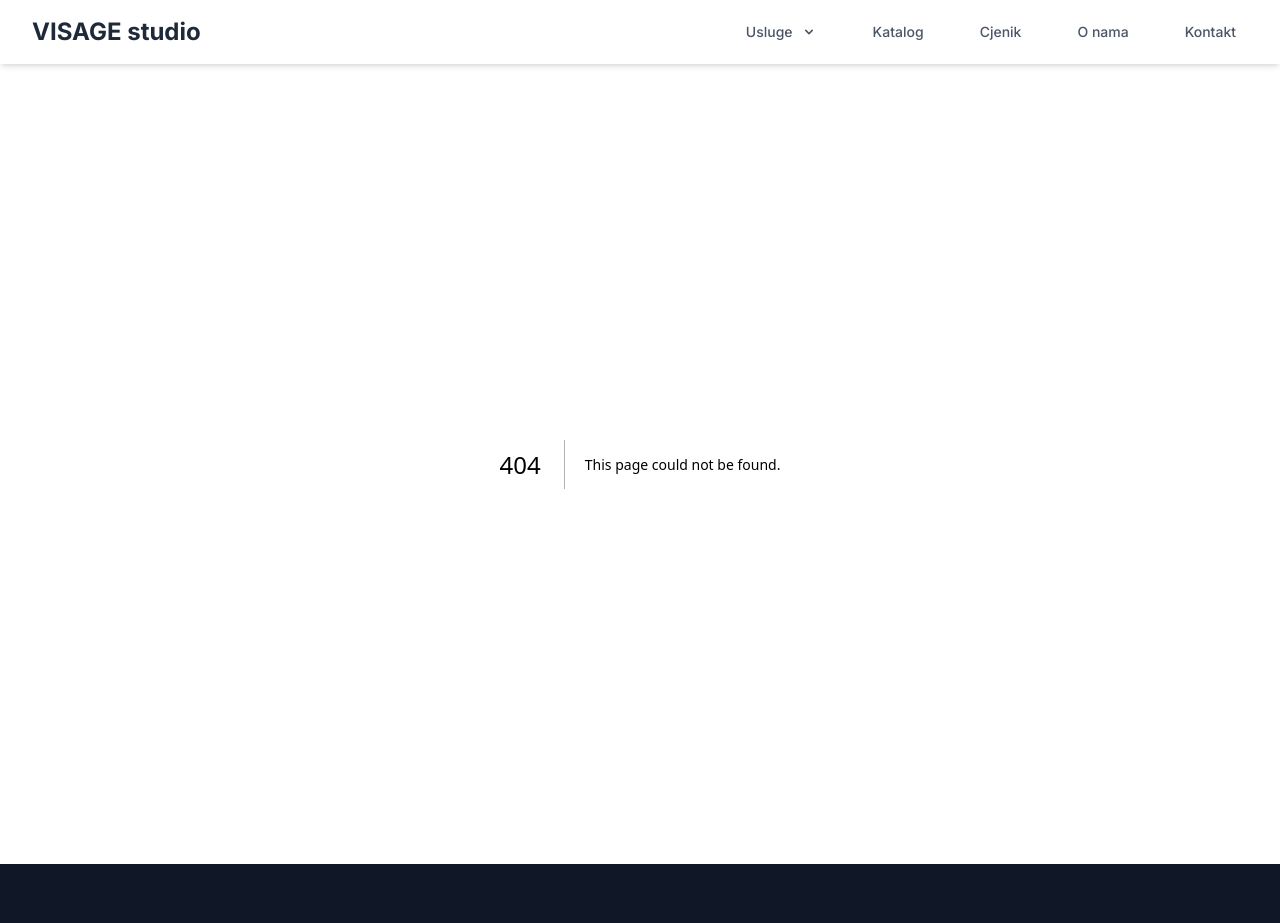
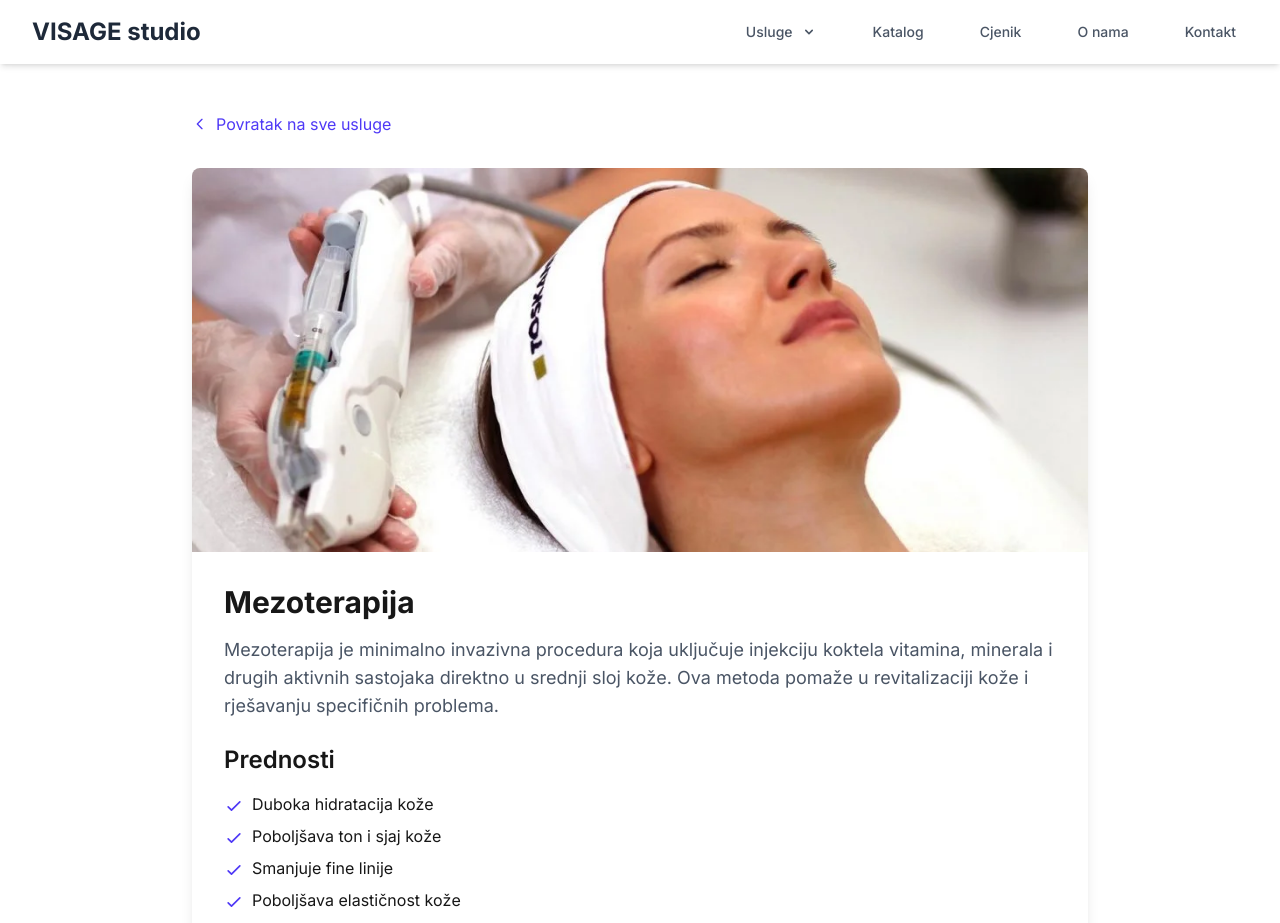
Before and after one commit to SerticBruno/visage-react, a Next.js app: page /usluge/mezoterapija in a window 1280 px wide. Before the commit this address had no page. Shown: the top 923 px of the page. Built offline with nearby package versions, Linux system fonts and the light colour scheme.

Commit message:
services

```diff
--- /dev/null
+++ b/src/app/usluge/[pageName]/page.tsx
@@ -0,0 +1,128 @@
+import React from 'react';
+import Image from 'next/image';
+import Link from 'next/link';
+import { Metadata } from 'next';
+
+const services = {
+  'kemijski-piling': {
+    title: 'Kemijski Piling',
+    description: 'Profesionalni kemijski piling za obnavljanje kože',
+    longDescription: 'Kemijski piling je napredna estetska procedura koja koristi kemijske spojeve za uklanjanje mrtvih stanica s površine kože. Ova metoda potiče regeneraciju kože, poboljšava ton i teksturu, te pomaže u smanjenju bora i ožiljaka.',
+    benefits: [
+      'Poboljšava ton i teksturu kože',
+      'Smanjuje fine linije i bore',
+      'Uklanja mrtve stanice kože',
+      'Poboljšava apsorpciju proizvoda za njegu',
+      'Smanjuje ožiljke od akni'
+    ],
+    image: '/images/services/socialmedia_peelings_combined.webp',
+    metaDescription: 'Profesionalni kemijski piling u VISAGE studiju u Siska. Obnovite svoju kožu uz pomoć naprednih kemijskih pilinzi. Rezultati odmah vidljivi.',
+    metaKeywords: 'kemijski piling, piling lica, obnova kože, estetski studio Sisak, VISAGE studio'
+  },
+  'mezoterapija': {
+    title: 'Mezoterapija',
+    description: 'Napredna mezoterapija za revitalizaciju kože',
+    longDescription: 'Mezoterapija je minimalno invazivna procedura koja uključuje injekciju koktela vitamina, minerala i drugih aktivnih sastojaka direktno u srednji sloj kože. Ova metoda pomaže u revitalizaciji kože i rješavanju specifičnih problema.',
+    benefits: [
+      'Duboka hidratacija kože',
+      'Poboljšava ton i sjaj kože',
+      'Smanjuje fine linije',
+      'Poboljšava elastičnost kože',
+      'Potiče proizvodnju kolagena'
+    ],
+    image: '/images/services/Mesoterapia-transdermica-facial.webp',
+    metaDescription: 'Napredna mezoterapija u VISAGE studiju. Revitalizirajte svoju kožu uz pomoć injekcija vitamina i minerala. Vidljivi rezultati nakon prvog tretmana.',
+    metaKeywords: 'mezoterapija, injekcije vitamina, revitalizacija kože, estetski studio Sisak, VISAGE studio'
+  },
+  // Add other services here...
+};
+
+export async function generateMetadata({ params }: { params: { pageName: string } }): Promise<Metadata> {
+  const service = services[params.pageName as keyof typeof services];
+
+  if (!service) {
+    return {
+      title: 'Usluga nije pronađena | VISAGE studio',
+      description: 'Tražena usluga nije pronađena u našoj ponudi.',
+    };
+  }
+
+  return {
+    title: `${service.title} | VISAGE studio - Estetski studio Sisak`,
+    description: service.metaDescription,
+    keywords: service.metaKeywords,
+    openGraph: {
+      title: `${service.title} | VISAGE studio`,
+      description: service.metaDescription,
+      images: [service.image],
+    },
+  };
+}
+
+export default function ServicePage({ params }: { params: { pageName: string } }) {
+  const service = services[params.pageName as keyof typeof services];
+
+  if (!service) {
+    return (
+      <div className="container mx-auto px-4 py-12 text-center">
+        <h1 className="text-4xl font-bold mb-4">Usluga nije pronađena</h1>
+        <Link href="/usluge" className="text-indigo-600 hover:text-indigo-800">
+          Povratak na sve usluge
+        </Link>
+      </div>
+    );
+  }
+
+  return (
+    <div className="container mx-auto px-4 py-12">
+      <div className="max-w-4xl mx-auto">
+        <Link
+          href="/usluge"
+          className="inline-flex items-center text-indigo-600 hover:text-indigo-800 mb-8"
+        >
+          <svg className="w-4 h-4 mr-2" fill="none" stroke="currentColor" viewBox="0 0 24 24">
+            <path strokeLinecap="round" strokeLinejoin="round" strokeWidth={2} d="M15 19l-7-7 7-7" />
+          </svg>
+          Povratak na sve usluge
+        </Link>
+
+        <div className="bg-white rounded-lg shadow-lg overflow-hidden">
+          <div className="relative h-96">
+            <Image
+              src={service.image}
+              alt={service.title}
+              fill
+              className="object-cover"
+              priority
+            />
+          </div>
+          <div className="p-8">
+            <h1 className="text-3xl font-bold mb-4">{service.title}</h1>
+            <p className="text-gray-600 text-lg mb-6">{service.longDescription}</p>
+
+            <h2 className="text-2xl font-semibold mb-4">Prednosti</h2>
+            <ul className="space-y-2 mb-8">
+              {service.benefits.map((benefit, index) => (
+                <li key={index} className="flex items-start">
+                  <svg className="w-5 h-5 text-indigo-600 mr-2 mt-1" fill="none" stroke="currentColor" viewBox="0 0 24 24">
+                    <path strokeLinecap="round" strokeLinejoin="round" strokeWidth={2} d="M5 13l4 4L19 7" />
+                  </svg>
+                  {benefit}
+                </li>
+              ))}
+            </ul>
+
+            <div className="flex justify-center">
+              <Link
+                href="/kontakt"
+                className="inline-flex items-center px-6 py-3 border border-transparent text-base font-medium rounded-md text-white bg-indigo-600 hover:bg-indigo-700"
+              >
+                Zakažite termin
+              </Link>
+            </div>
+          </div>
+        </div>
+      </div>
+    </div>
+  );
+}
--- /dev/null
+++ b/src/app/usluge/[serviceId]/page.tsx
@@ -0,0 +1,101 @@
+import React from 'react';
+import Image from 'next/image';
+import Link from 'next/link';
+
+const services = {
+  'kemijski-piling': {
+    title: 'Kemijski Piling',
+    description: 'Profesionalni kemijski piling za obnavljanje kože',
+    longDescription: 'Kemijski piling je napredna estetska procedura koja koristi kemijske spojeve za uklanjanje mrtvih stanica s površine kože. Ova metoda potiče regeneraciju kože, poboljšava ton i teksturu, te pomaže u smanjenju bora i ožiljaka.',
+    benefits: [
+      'Poboljšava ton i teksturu kože',
+      'Smanjuje fine linije i bore',
+      'Uklanja mrtve stanice kože',
+      'Poboljšava apsorpciju proizvoda za njegu',
+      'Smanjuje ožiljke od akni'
+    ],
+    image: '/images/services/socialmedia_peelings_combined.webp'
+  },
+  'mezoterapija': {
+    title: 'Mezoterapija',
+    description: 'Napredna mezoterapija za revitalizaciju kože',
+    longDescription: 'Mezoterapija je minimalno invazivna procedura koja uključuje injekciju koktela vitamina, minerala i drugih aktivnih sastojaka direktno u srednji sloj kože. Ova metoda pomaže u revitalizaciji kože i rješavanju specifičnih problema.',
+    benefits: [
+      'Duboka hidratacija kože',
+      'Poboljšava ton i sjaj kože',
+      'Smanjuje fine linije',
+      'Poboljšava elastičnost kože',
+      'Potiče proizvodnju kolagena'
+    ],
+    image: '/images/services/Mesoterapia-transdermica-facial.webp'
+  },
+  // Add other services here...
+};
+
+export default function ServicePage({ params }: { params: { serviceId: string } }) {
+  const service = services[params.serviceId as keyof typeof services];
+
+  if (!service) {
+    return (
+      <div className="container mx-auto px-4 py-12 text-center">
+        <h1 className="text-4xl font-bold mb-4">Usluga nije pronađena</h1>
+        <Link href="/usluge" className="text-indigo-600 hover:text-indigo-800">
+          Povratak na sve usluge
+        </Link>
+      </div>
+    );
+  }
+
+  return (
+    <div className="container mx-auto px-4 py-12">
+      <div className="max-w-4xl mx-auto">
+        <Link
+          href="/usluge"
+          className="inline-flex items-center text-indigo-600 hover:text-indigo-800 mb-8"
+        >
+          <svg className="w-4 h-4 mr-2" fill="none" stroke="currentColor" viewBox="0 0 24 24">
+            <path strokeLinecap="round" strokeLinejoin="round" strokeWidth={2} d="M15 19l-7-7 7-7" />
+          </svg>
+          Povratak na sve usluge
+        </Link>
+
+        <div className="bg-white rounded-lg shadow-lg overflow-hidden">
+          <div className="relative h-96">
+            <Image
+              src={service.image}
+              alt={service.title}
+              fill
+              className="object-cover"
+              priority
+            />
+          </div>
+          <div className="p-8">
+            <h1 className="text-3xl font-bold mb-4">{service.title}</h1>
+            <p className="text-gray-600 text-lg mb-6">{service.longDescription}</p>
+
+            <h2 className="text-2xl font-semibold mb-4">Prednosti</h2>
+            <ul className="space-y-2 mb-8">
+              {service.benefits.map((benefit, index) => (
+                <li key={index} className="flex items-start">
+                  <svg className="w-5 h-5 text-indigo-600 mr-2 mt-1" fill="none" stroke="currentColor" viewBox="0 0 24 24">
+                    <path strokeLinecap="round" strokeLinejoin="round" strokeWidth={2} d="M5 13l4 4L19 7" />
+                  </svg>
+                  {benefit}
+                </li>
+              ))}
+            </ul>
+
+            <div className="flex justify-center">
+              <Link
+                href="/kontakt"
+                className="inline-flex items-center px-6 py-3 border border-transparent text-base font-medium rounded-md text-white bg-indigo-600 hover:bg-indigo-700"
+              >
+                Zakažite termin
+              </Link>
+            </div>
+          </div>
+        </div>
+      </div>
+    </div>
+  );
+}
--- a/src/app/usluge/page.tsx
+++ b/src/app/usluge/page.tsx
@@ -1,57 +1,58 @@
 import React from 'react';
 import Image from 'next/image';
+import Link from 'next/link';
 
 const services = [
   {
-    id: 'kemijski-piling',
+    pageName: 'kemijski-piling',
     title: 'Kemijski Piling',
     description: 'Profesionalni kemijski piling za obnavljanje kože',
     image: '/images/services/socialmedia_peelings_combined.webp'
   },
   {
-    id: 'mezoterapija',
+    pageName: 'mezoterapija',
     title: 'Mezoterapija',
     description: 'Napredna mezoterapija za revitalizaciju kože',
     image: '/images/services/Mesoterapia-transdermica-facial.webp'
   },
   {
-    id: 'prp',
+    pageName: 'prp',
     title: 'PRP',
     description: 'PRP terapija za poticanje prirodne regeneracije',
     image: '/images/services/MYV_selfie_details.webp'
   },
   {
-    id: 'skin-boosteri',
+    pageName: 'skin-boosteri',
     title: 'Skin Boosteri',
     description: 'Napredni skin boosteri za hidrataciju i revitalizaciju',
     image: '/images/services/toskani-hero.webp'
   },
   {
-    id: 'dermalni-fileri',
+    pageName: 'dermalni-fileri',
     title: 'Dermalni Fileri',
     description: 'Profesionalni dermalni fileri za volumizaciju',
     image: '/images/services/botox-face-girl.webp'
   },
   {
-    id: 'plasmage',
+    pageName: 'plasmage',
     title: 'Plasmage',
     description: 'Napredna Plasmage terapija za lifting kože',
     image: '/images/services/plasmage-hero.webp'
   },
   {
-    id: 'terapija-bora',
+    pageName: 'terapija-bora',
     title: 'Terapija bora lica',
     description: 'Efikasna terapija za smanjenje bora',
     image: '/images/services/toskani-woman.webp'
   },
   {
-    id: 'beauty-tretmani',
+    pageName: 'beauty-tretmani',
     title: 'Beauty Tretmani',
     description: 'Luksuzni beauty tretmani za potpuno opuštanje',
     image: '/images/services/TKNHA3_.webp'
   },
   {
-    id: 'bio-sculpture',
+    pageName: 'bio-sculpture',
     title: 'Bio Sculpture Sistemi',
     description: 'Profesionalni Bio Sculpture sistemi za nokte',
     image: '/images/services/manikura.webp'
@@ -64,9 +65,9 @@ export default function ServicesPage() {
       <h1 className="text-4xl font-bold text-center mb-12">Naše Usluge</h1>
       <div className="grid grid-cols-1 md:grid-cols-2 lg:grid-cols-3 gap-8">
         {services.map((service) => (
-          <div
-            key={service.id}
-            id={service.id}
+          <Link
+            key={service.pageName}
+            href={`/usluge/${service.pageName}`}
             className="group bg-white rounded-lg shadow-lg overflow-hidden scroll-mt-16 transition-all duration-300 hover:scale-105 hover:shadow-xl"
           >
             <div className="relative h-64 overflow-hidden">
@@ -84,7 +85,7 @@ export default function ServicesPage() {
               <h2 className="text-xl font-semibold mb-2 group-hover:text-indigo-600 transition-colors duration-300">{service.title}</h2>
               <p className="text-gray-600 group-hover:text-gray-800 transition-colors duration-300">{service.description}</p>
             </div>
-          </div>
+          </Link>
         ))}
       </div>
     </div>
--- a/src/components/Header.tsx
+++ b/src/components/Header.tsx
@@ -8,15 +8,15 @@ const Header = () => {
   const [isServicesOpen, setIsServicesOpen] = useState(false);
 
   const services = [
-    { name: 'Kemijski Piling', href: '/usluge#kemijski-piling' },
-    { name: 'Mezoterapija', href: '/usluge#mezoterapija' },
-    { name: 'PRP', href: '/usluge#prp' },
-    { name: 'Skin Boosteri', href: '/usluge#skin-boosteri' },
-    { name: 'Dermalni Fileri', href: '/usluge#dermalni-fileri' },
-    { name: 'Plasmage', href: '/usluge#plasmage' },
-    { name: 'Terapija bora lica', href: '/usluge#terapija-bora' },
-    { name: 'Beauty Tretmani', href: '/usluge#beauty-tretmani' },
-    { name: 'Bio Sculpture Sistemi', href: '/usluge#bio-sculpture' },
+    { name: 'Kemijski Piling', href: '/usluge/kemijski-piling' },
+    { name: 'Mezoterapija', href: '/usluge/mezoterapija' },
+    { name: 'PRP', href: '/usluge/prp' },
+    { name: 'Skin Boosteri', href: '/usluge/skin-boosteri' },
+    { name: 'Dermalni Fileri', href: '/usluge/dermalni-fileri' },
+    { name: 'Plasmage', href: '/usluge/plasmage' },
+    { name: 'Terapija bora lica', href: '/usluge/terapija-bora' },
+    { name: 'Beauty Tretmani', href: '/usluge/beauty-tretmani' },
+    { name: 'Bio Sculpture Sistemi', href: '/usluge/bio-sculpture' },
   ];
 
   const navItems = [
```
